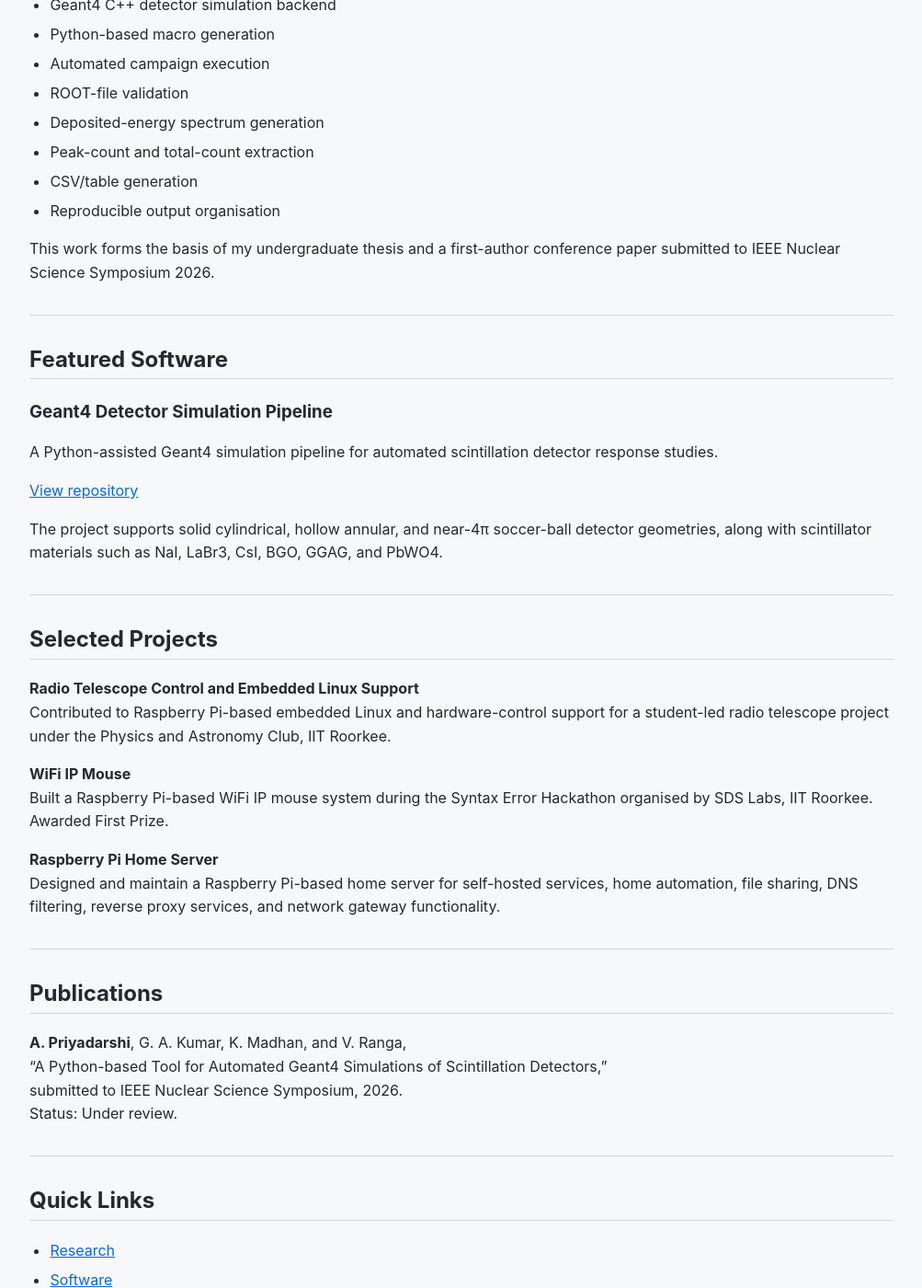
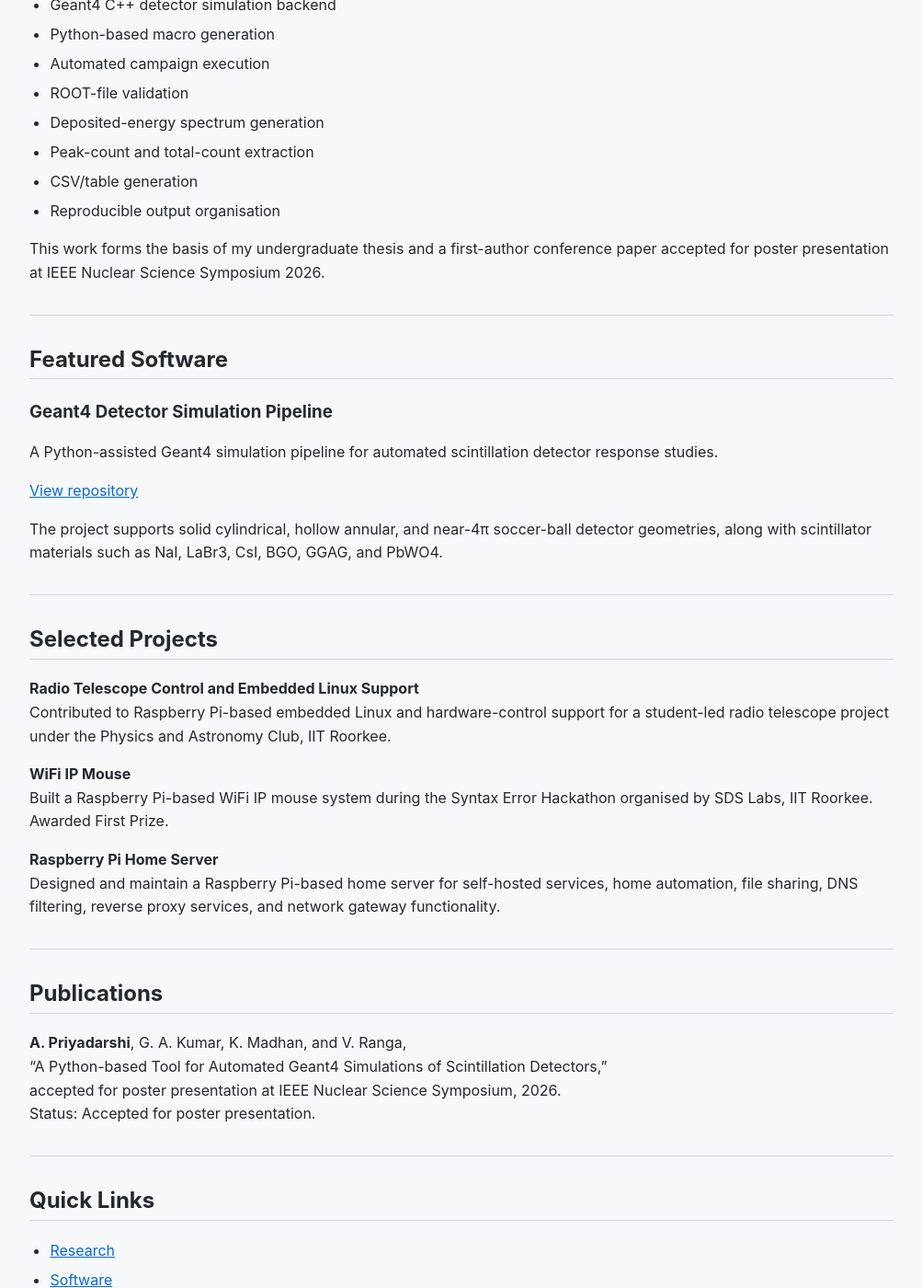
Before and after one commit to ayushpriyadarshi-18/ayushpriyadarshi-18.github.io, a Jekyll site: the page built from index.md, in a window 1280 px wide and 1400 px high, scrolled down 603 px. Shown: the whole window at 92% size, without its empty margins (138-1141 px from the left). Built offline with Jekyll 4.4.1, drawn with Linux system fonts in a browser that asks for light colours.

Commit message:
Update conference acceptance status on homepage

```diff
--- a/index.md
+++ b/index.md
@@ -24,7 +24,7 @@ My undergraduate thesis develops a Python-assisted Geant4 workflow for automated
 - CSV/table generation
 - Reproducible output organisation
 
-This work forms the basis of my undergraduate thesis and a first-author conference paper submitted to IEEE Nuclear Science Symposium 2026.
+This work forms the basis of my undergraduate thesis and a first-author conference paper accepted for poster presentation at IEEE Nuclear Science Symposium 2026.
 
 ---
 
@@ -57,8 +57,8 @@ Designed and maintain a Raspberry Pi-based home server for self-hosted services,
 
 **A. Priyadarshi**, G. A. Kumar, K. Madhan, and V. Ranga,
 “A Python-based Tool for Automated Geant4 Simulations of Scintillation Detectors,”
-submitted to IEEE Nuclear Science Symposium, 2026.
-Status: Under review.
+accepted for poster presentation at IEEE Nuclear Science Symposium, 2026.
+Status: Accepted for poster presentation.
 
 ---
 
```
